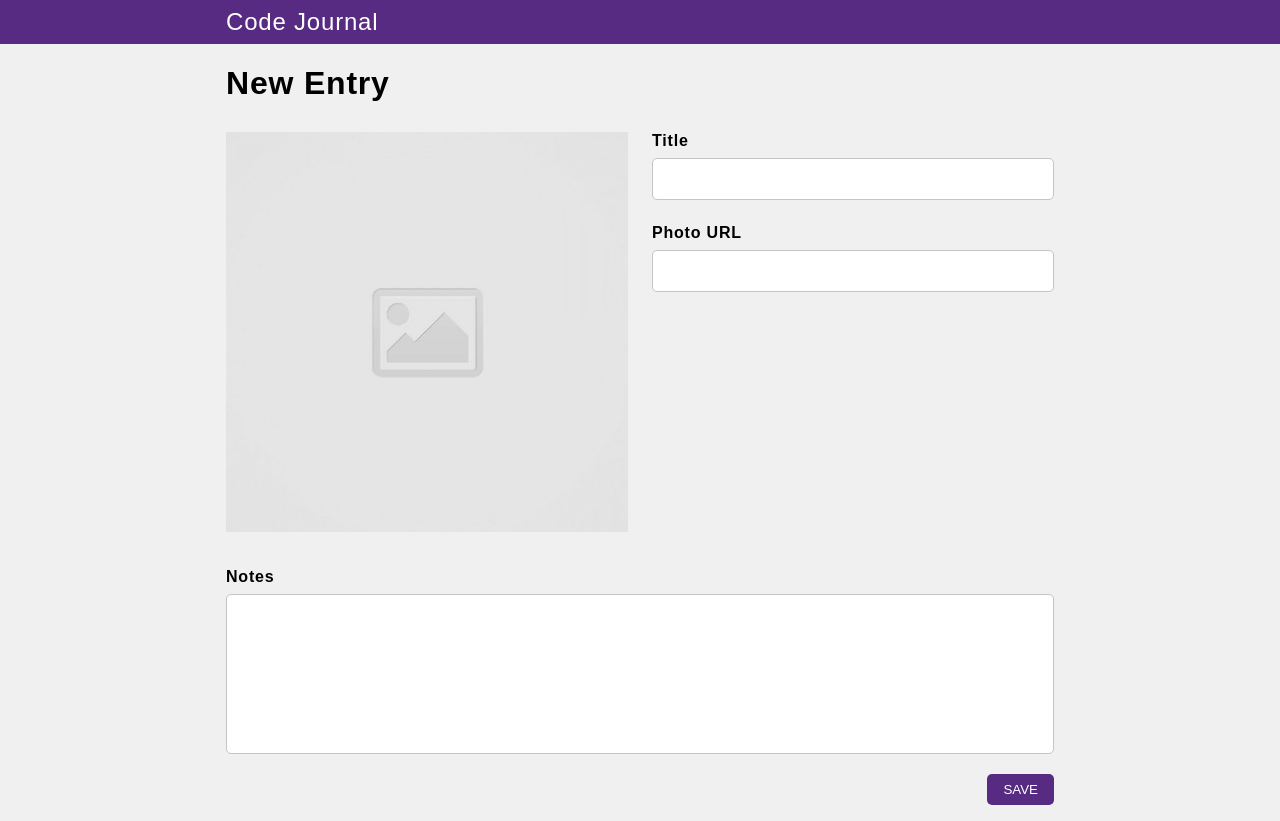
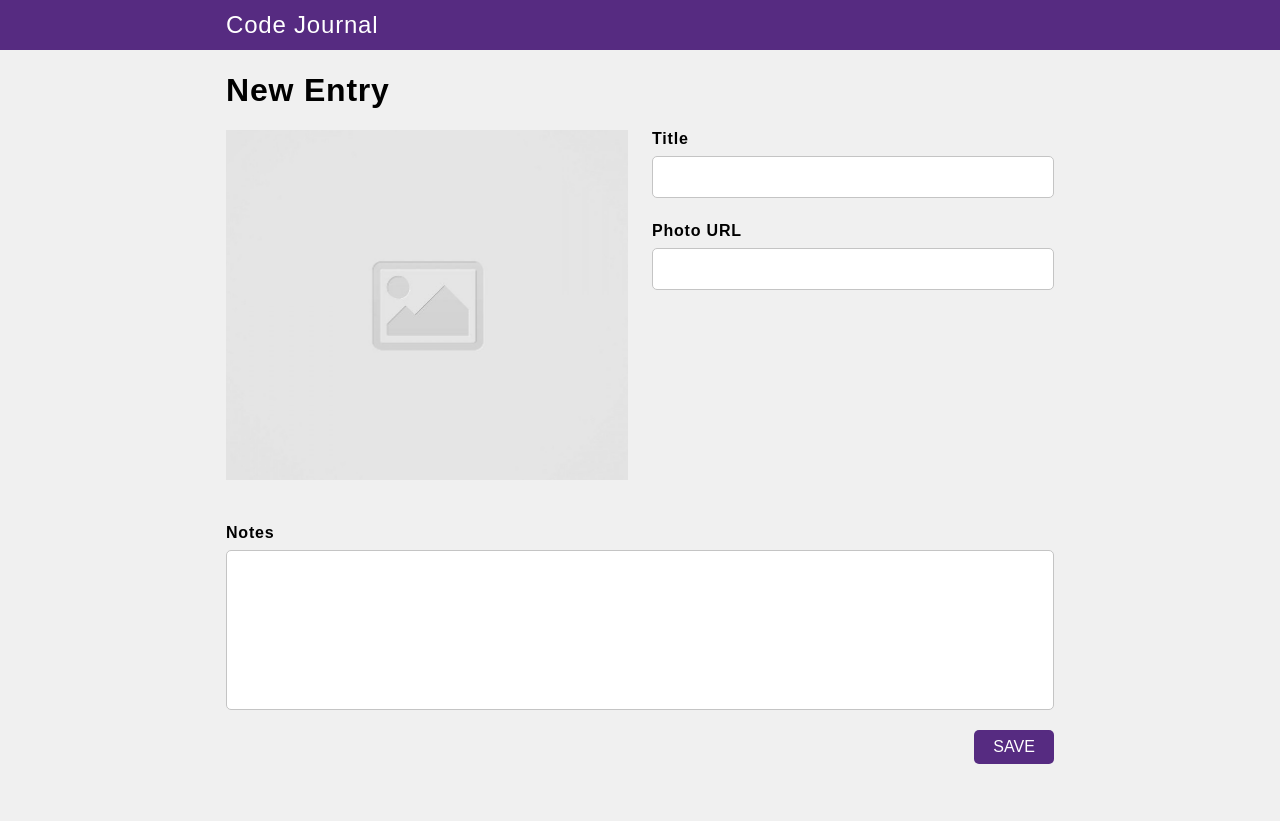
Before and after one commit to lkhuu96/code-journal, a website: page index.html in a window 1280 px wide. After the commit the page ends 800 px from the top, so only its background shows below. Drawn offline with nearby package versions, Linux system fonts and the light colour scheme; a web font is replaced by a local one.

Commit message:
Remove all CSS styling that had no affect or was otherwise unnecessary.

```diff
--- a/css/styles.css
+++ b/css/styles.css
@@ -23,7 +23,7 @@ input:focus {
 img {
   object-fit: cover;
   width: 100%;
-  max-height: 400px;
+  max-height: 350px;
 }
 
 label {
@@ -40,10 +40,6 @@ label {
   font-weight: 700;
 }
 
-.notes {
-  height: 10rem;
-}
-
 .purple-bg {
   background: rgb(86, 43, 129);
   color: white;
@@ -53,12 +49,16 @@ label {
   text-align: right;
 }
 
+.tb-margin-dot7 {
+  margin: 0.7rem 0;
+}
+
+.b-margin {
+  margin-bottom: 1rem;
+}
+
 .no-top-margin {
   margin-top: 0;
-}
-
-.tb-margin-dot5 {
-  margin: 0.5rem 0;
 }
 
 .text-boxes {
@@ -73,6 +73,7 @@ label {
 .save-button {
   border: none;
   border-radius: 5px;
-  padding: 0.5rem 1rem;
+  padding: 0.5rem 1.2rem;
+  font-size: 1rem;
   margin: 1rem 0;
 }
--- a/index.html
+++ b/index.html
@@ -23,7 +23,7 @@
     <div class="container">
       <div class="row">
         <div class="column-full column-half">
-          <h2 class="font-200 tb-margin-dot5">Code Journal</h2>
+          <h2 class="font-200 tb-margin-dot7">Code Journal</h2>
         </div>
       </div>
     </div>
@@ -33,10 +33,10 @@
       <form>
         <h1 class="column-full">New Entry</h1>
         <div class="row">
-          <div class="column-half tb-margin-dot5">
+          <div class="column-half b-margin">
             <img src="images/placeholder-image-square.jpg">
           </div>
-          <div class="column-half tb-margin-dot5">
+          <div class="column-half">
             <label class="no-top-margin font-700" for="title">Title</label>
             <input class="text-boxes" type="text" name="title" required="required">
             <label class="font-700" for="photo">Photo URL</label>
```
